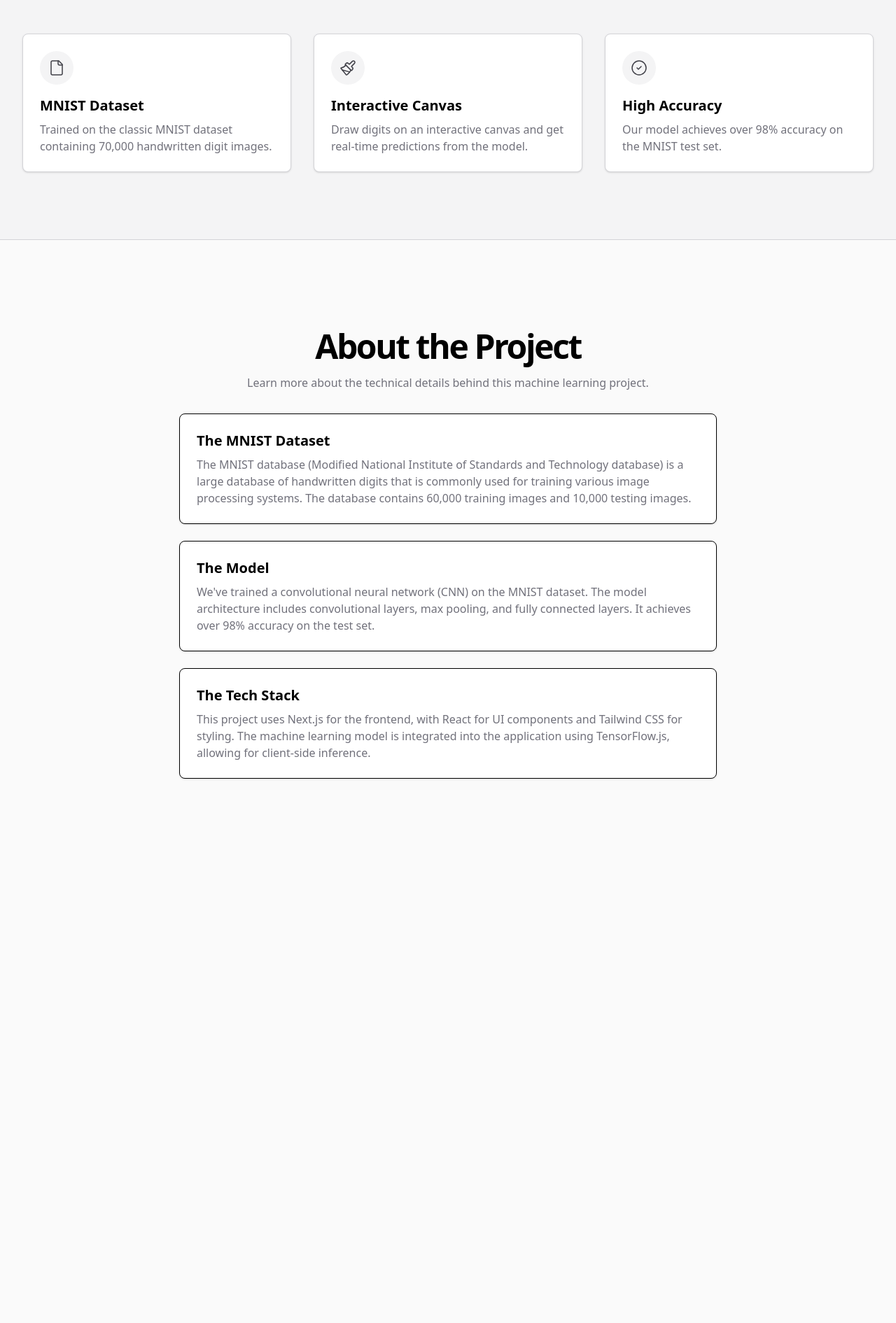
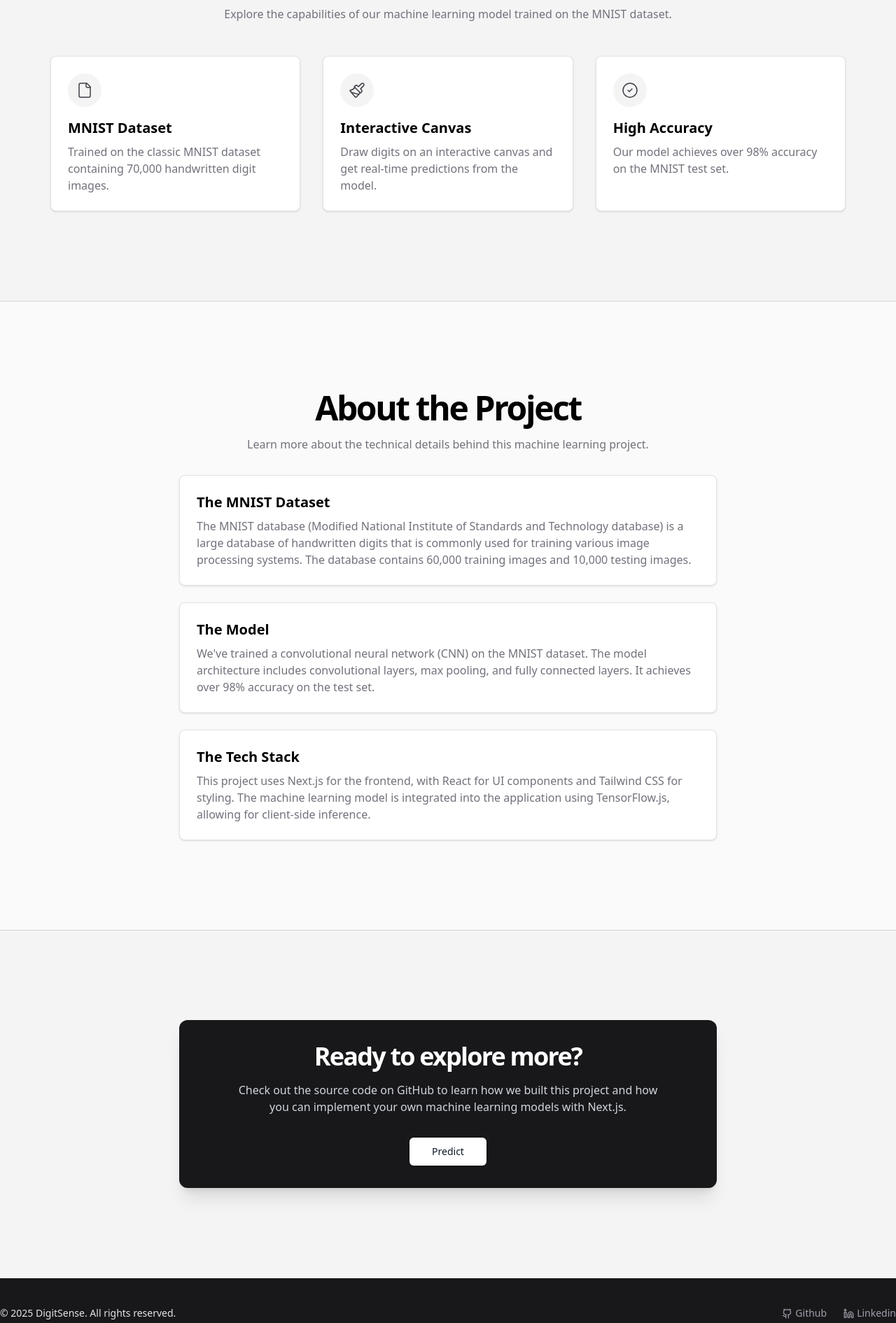
Before and after one commit to OumB2021/DigitSense, a Next.js app in the folder frontend/: page / in a window 1280 px wide. Shown: the part 906-2797 px from the top of the page at 70% size. Before the commit the page ends 2147 px from the top, so only its background shows below. Built offline with nearby package versions, Linux system fonts and the light colour scheme.

Commit message:
footer section

```diff
--- a/frontend/app/layout.js
+++ b/frontend/app/layout.jsx
@@ -1,6 +1,7 @@
 import { Geist, Geist_Mono } from "next/font/google";
 import "./globals.css";
 import Navbar from "@/components/navbar";
+import Footer from "@/components/footer";
 
 const geistSans = Geist({
   variable: "--font-geist-sans",
@@ -25,6 +26,7 @@ export default function RootLayout({ children }) {
       >
         <Navbar />
         {children}
+        <Footer />
       </body>
     </html>
   );
--- a/frontend/app/page.js
+++ b/frontend/app/page.jsx
@@ -1,5 +1,6 @@
 import About from "@/components/about";
 import DigitCanvas from "@/components/canvas";
+import Cta from "@/components/cta";
 import Features from "@/components/features";
 import Header from "@/components/header";
 import Hero from "@/components/hero";
@@ -10,6 +11,7 @@ export default function Home() {
       <Hero />
       <Features />
       <About />
+      <Cta />
     </div>
   );
 }
--- a/frontend/components/about.jsx
+++ b/frontend/components/about.jsx
@@ -2,7 +2,7 @@ function About() {
   return (
     <section
       id="about"
-      className="border-t-[1px] border-zinc-300 bg-zinc-50 py-24 md:py-32 w-full"
+      className="border-t-[1px] border-zinc-300 bg-zinc-50 py-24 md:py-32 w-full px-10"
     >
       <div className="container mx-auto max-w-3xl space-y-8">
         <div className="text-center">
@@ -15,7 +15,7 @@ function About() {
           </p>
         </div>
         <div className="space-y-6">
-          <div className="rounded-lg border bg-white p-6 shadow-sm">
+          <div className="rounded-lg border border-zinc-200 bg-white p-6 shadow-sm">
             <h3 className="text-xl font-bold">The MNIST Dataset</h3>
             <p className="mt-2 text-zinc-500">
               The MNIST database (Modified National Institute of Standards and
@@ -25,7 +25,7 @@ function About() {
               testing images.
             </p>
           </div>
-          <div className="rounded-lg border bg-white p-6 shadow-sm">
+          <div className="rounded-lg border border-zinc-200 bg-white p-6 shadow-sm">
             <h3 className="text-xl font-bold">The Model</h3>
             <p className="mt-2 text-zinc-500">
               We've trained a convolutional neural network (CNN) on the MNIST
@@ -34,7 +34,7 @@ function About() {
               on the test set.
             </p>
           </div>
-          <div className="rounded-lg border bg-white p-6 shadow-sm">
+          <div className="rounded-lg border border-zinc-200 bg-white p-6 shadow-sm">
             <h3 className="text-xl font-bold">The Tech Stack</h3>
             <p className="mt-2 text-zinc-500">
               This project uses Next.js for the frontend, with React for UI
--- /dev/null
+++ b/frontend/components/cta.jsx
@@ -0,0 +1,27 @@
+import Link from "next/link";
+
+function Cta() {
+  return (
+    <section className="border-t-[1px] border-zinc-300 bg-zinc-100 py-24 md:py-32 w-full px-10">
+      <div className="mx-auto max-w-3xl rounded-xl bg-zinc-900 p-8 text-center text-white shadow-xl">
+        <h2 className="text-3xl font-bold tracking-tighter sm:text-4xl">
+          Ready to explore more?
+        </h2>
+        <p className="mx-auto mt-4 max-w-[600px] text-gray-300">
+          Check out the source code on GitHub to learn how we built this project
+          and how you can implement your own machine learning models with
+          Next.js.
+        </p>
+        <div className="mt-8">
+          <Link
+            href="/predict"
+            className="inline-flex h-10 items-center justify-center rounded-md bg-white px-8 text-sm font-medium text-gray-900 shadow transition-colors hover:bg-gray-100"
+          >
+            Predict
+          </Link>
+        </div>
+      </div>
+    </section>
+  );
+}
+export default Cta;
--- a/frontend/components/features.jsx
+++ b/frontend/components/features.jsx
@@ -4,7 +4,7 @@ function Features() {
   return (
     <section
       id="features"
-      className="border-t-[1px] border-zinc-300 bg-zinc-100 py-24 w-full"
+      className="border-t-[1px] border-zinc-300 bg-zinc-100 py-24 md:py-32 w-full px-10"
     >
       <div className="container space-y-12 mx-auto max-w-7xl px-4 sm:px-6 lg:px-8">
         <div className="text-center">
@@ -17,7 +17,7 @@ function Features() {
           </p>
         </div>
         <div className="grid gap-8 md:grid-cols-3">
-          <div className="rounded-lg border border-zinc-300 bg-white p-6 shadow-sm">
+          <div className="rounded-lg border border-zinc-200 bg-white p-6 shadow-sm">
             <div className="mb-4 rounded-full bg-zinc-100 p-3 w-12 h-12 flex items-center justify-center">
               <File className="text-zinc-700" strokeWidth={1.5} />
             </div>
@@ -27,7 +27,7 @@ function Features() {
               digit images.
             </p>
           </div>
-          <div className="rounded-lg border border-zinc-300 bg-white p-6 shadow-sm">
+          <div className="rounded-lg border border-zinc-200 bg-white p-6 shadow-sm">
             <div className="mb-4 rounded-full bg-zinc-100 p-3 w-12 h-12 flex items-center justify-center">
               <Paintbrush className="text-zinc-700" strokeWidth={1.5} />
             </div>
@@ -37,7 +37,7 @@ function Features() {
               from the model.
             </p>
           </div>
-          <div className="rounded-lg border border-zinc-300 bg-white p-6 shadow-sm">
+          <div className="rounded-lg border border-zinc-200 bg-white p-6 shadow-sm">
             <div className="mb-4 rounded-full bg-zinc-100 p-3 w-12 h-12 flex items-center justify-center">
               <CircleCheck className="text-zinc-700" strokeWidth={1.5} />
             </div>
--- /dev/null
+++ b/frontend/components/footer.jsx
@@ -0,0 +1,31 @@
+import { Github, Linkedin } from "lucide-react";
+import Link from "next/link";
+
+function Footer() {
+  return (
+    <footer className="border-t border-zinc-50 bg-zinc-900 py-6 w-full md:py-10">
+      <div className="container max-w-7xl mx-auto flex flex-col items-center justify-between gap-4 md:flex-row">
+        <p className="text-center text-sm text-zinc-200">
+          &copy; {new Date().getFullYear()} DigitSense. All rights reserved.
+        </p>
+        <div className="flex items-center gap-6">
+          <Link
+            href="#"
+            className=" flex items-center justify-center gap-1 text-sm text-zinc-400 hover:text-zinc-200"
+          >
+            <Github size={15} />
+            Github
+          </Link>
+          <Link
+            href="#"
+            className="flex items-center justify-center gap-1 text-sm text-zinc-400 hover:text-zinc-200"
+          >
+            <Linkedin size={15} />
+            Linkedin
+          </Link>
+        </div>
+      </div>
+    </footer>
+  );
+}
+export default Footer;
--- a/frontend/components/hero.jsx
+++ b/frontend/components/hero.jsx
@@ -3,7 +3,7 @@ import Link from "next/link";
 
 function Hero() {
   return (
-    <section className="relative overflow-hidden py-24 md:py-32 w-full">
+    <section className="relative overflow-hidden py-24 md:py-32 w-full px-10">
       <div className="mx-auto max-w-7xl px-4 sm:px-6 lg:px-8">
         <div className="container relative z-10 grid justify-center gap-8 md:grid-cols-2 md:gap-12">
           <div className="flex flex-col justify-center space-y-10 text-center md:text-left">
--- a/frontend/components/navbar.jsx
+++ b/frontend/components/navbar.jsx
@@ -4,7 +4,7 @@ import { Github } from "lucide-react";
 
 function Navbar() {
   return (
-    <header className="sticky top-0 z-40 border-b-[1px] border-zinc-300 bg-white/60 backdrop-blur-sm">
+    <header className="sticky top-0 z-40 border-b-[1px] border-zinc-300 bg-white/60 backdrop-blur-sm px-10">
       <div className="flex h-16 items-center justify-between max-w-7xl mx-auto ">
         <div className="flex items-center gap-2">
           <span className="text-xl font-bold tracking-tight">DigitSense</span>
```
